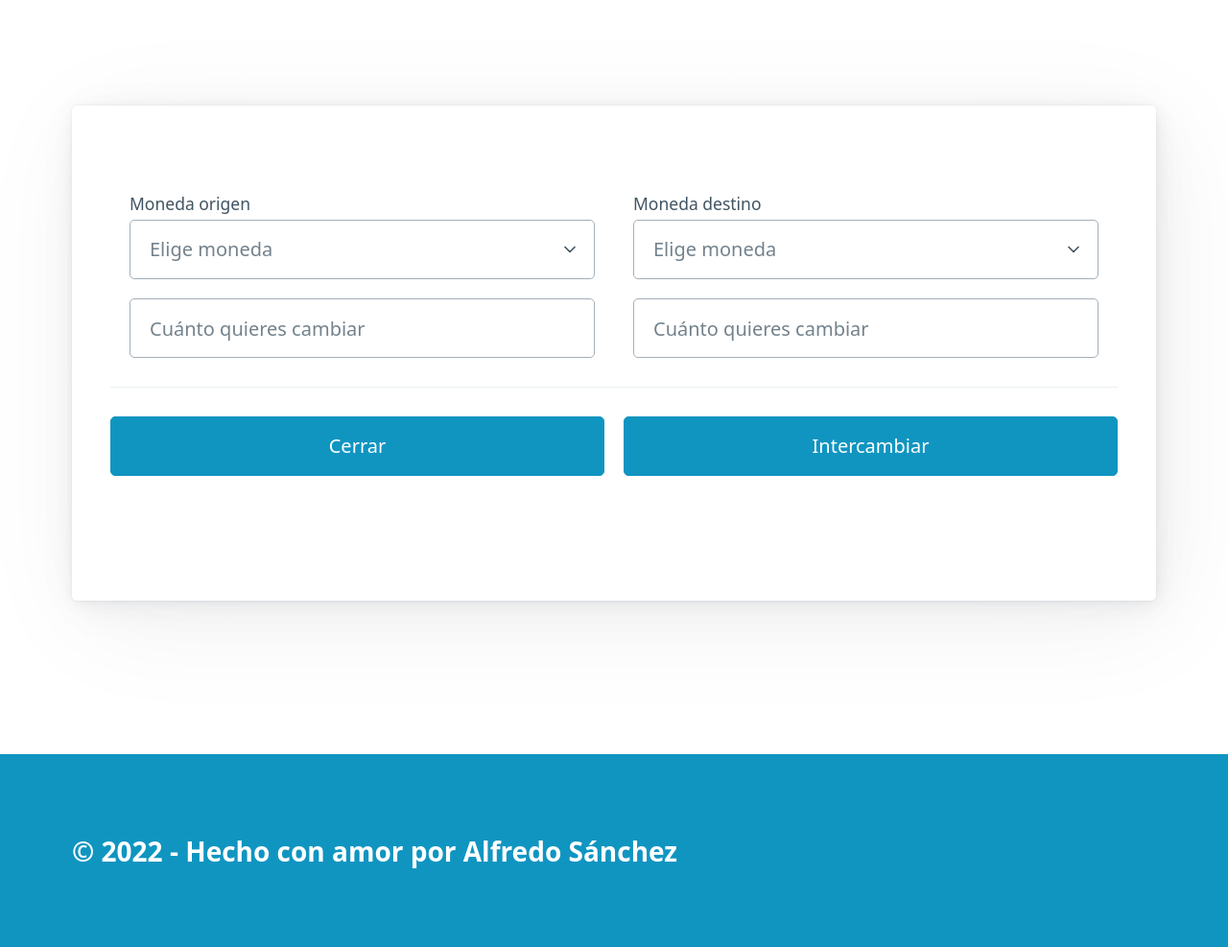
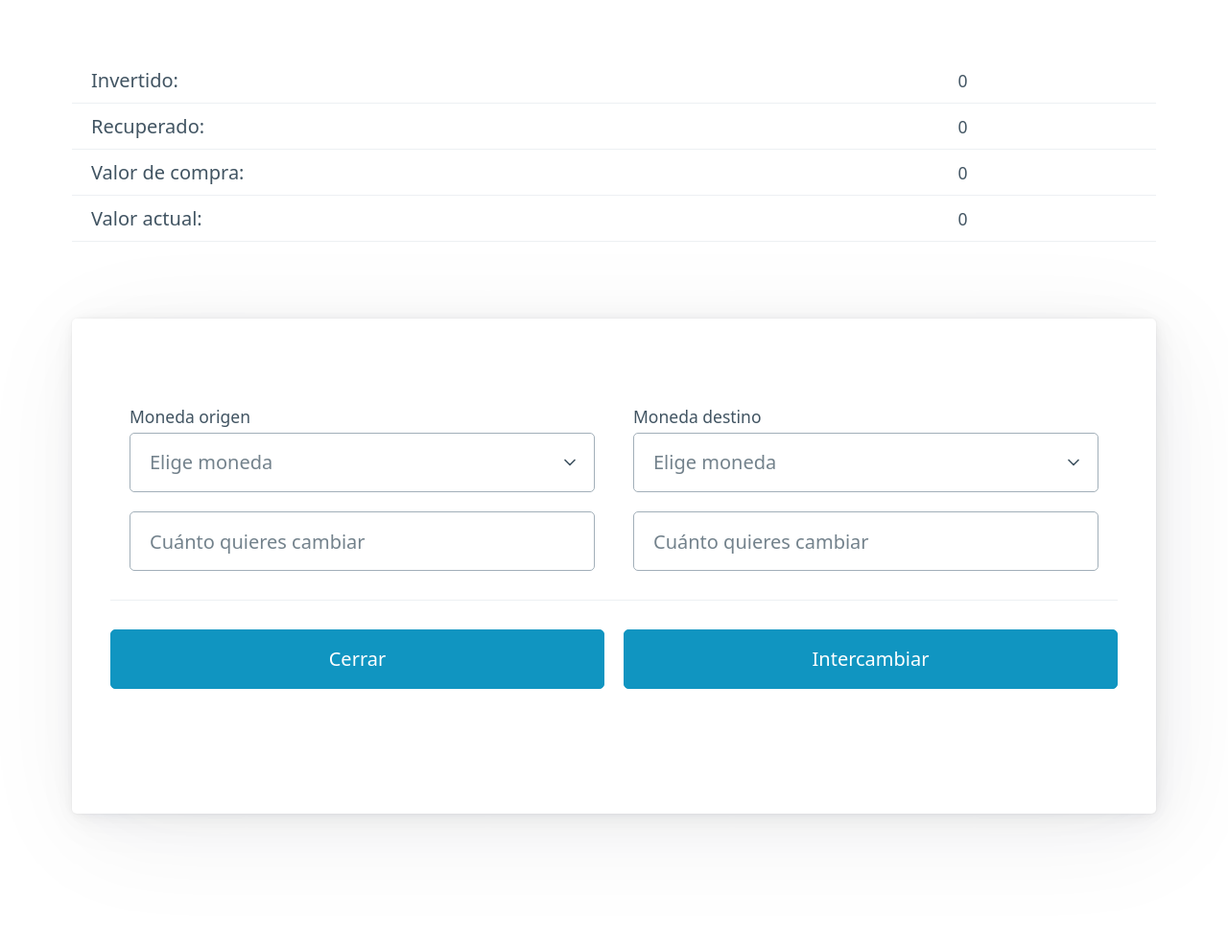
Before and after one commit to alfsan04/criptoexchange, a Flask app: page / in a window 1280 px wide. Shown: the part 370-1357 px from the top of the page at 96% size. Run offline with Flask 2, Linux system fonts and the light colour scheme; data that the repository does not hold is empty.

Commit message:
Actualización a falta de llamar al servidor para conseguir las cantidades invertidas, recuperadas y el valor de compra, así como el valor actual real con coinapi.io

```diff
--- a/exchange_ig/static/js/spa.js
+++ b/exchange_ig/static/js/spa.js
@@ -1,7 +1,7 @@
 peticion_todos = new XMLHttpRequest()
 peticion_alta = new XMLHttpRequest()
 
-cantidades = {};
+cantidades = {}
 let monedas = ["BTC","ETH","USDT","BNB","XRP","ADA","DOT","MATIC"];
 
 function peticion_todos_handler(){ //handler se traduce como manejador
@@ -16,16 +16,20 @@ function peticion_todos_handler(){ //handler se traduce como manejador
             cantidades = {};
             for (let i=0; i<monedas.length; i++) {
                 cantidades[monedas[i]] = 0;
-}
-
+            }
 
             clear_tab()
 
+
             for (let i=0; i<movimientos.length; i++) {
                 item = movimientos[i]
+                if (cantidades.hasOwnProperty(item.moneda_from)) {
+                    cantidades[item.moneda_from] -= item.cantidad_from
+                }
+                if (cantidades.hasOwnProperty(item.moneda_to)) {
+                    cantidades[item.moneda_to] += item.cantidad_to
+                }
 
-                cantidades[item.moneda_from] -= item.cantidad_from
-                cantidades[item.moneda_to] += item.cantidad_to
                 const trow = document.createElement("tr")
 
                 const tddate = document.createElement("td")
@@ -57,7 +61,7 @@ function peticion_todos_handler(){ //handler se traduce como manejador
 
                 const tdmoneda = document.createElement("td")
                 const tdcantidad = document.createElement("td")
-                if (cantidades[monedas[i]] != 0) {
+                if (cantidades[monedas[i]] && cantidades[monedas[i]] != 0) {
                     tdmoneda.innerHTML = monedas[i]
                     tdcantidad.innerHTML = cantidades[monedas[i]]
 
@@ -67,10 +71,44 @@ function peticion_todos_handler(){ //handler se traduce como manejador
 
                 cantidad_disponible.appendChild(trow)
             }
+            invest_state()
         } else {
             alert("Se ha producido un error en la consulta de movimientos")
         }
     }
+}
+
+//revisar la función, no funciona
+function invest_state(){
+    document.querySelector("#cantidad_invertida").innerHTML = ""
+    document.querySelector("#cantidad_recuperada").innerHTML = ""
+    document.querySelector("#valor_compra").innerHTML = ""
+    document.querySelector("#valor_actual").innerHTML = ""
+
+    estado_inversion = {"invertido": 0, "recuperado": 0, "valor_compra": 0, "valor_actual": 0}
+    //actualizar los valores, falta conseguir invertido, recuperado y valor de compra, es necesario recuperar los movimientos, por lo que hay que llamar al servidor
+    /*for (let i=0; i<movimientos.length; i++) {
+        item = movimientos[i]
+        if (item.moneda_from === "EUR") {
+            estado_inversion["invertido"] += item.cantidad_from
+        }else if (item.moneda_to === "EUR") {
+            estado_inversion["recuperado"] += item.cantidad_to
+        }
+    }
+    alert(estado_inversion.invertido)
+    estado_inversion["valor_compra"] = estado_inversion["invertido"] - estado_inversion["recuperado"]*/
+
+    let valores = Object.values(cantidades)
+
+    for (let i=0; i<valores.length; i++){
+        estado_inversion["valor_actual"] += valores[i]
+    }
+
+    document.querySelector("#cantidad_invertida").innerHTML = estado_inversion["invertido"]
+    document.querySelector("#cantidad_recuperada").innerHTML = estado_inversion["recuperado"]
+    document.querySelector("#valor_compra").innerHTML = estado_inversion["valor_compra"]
+    document.querySelector("#valor_actual").innerHTML = estado_inversion["valor_actual"]
+
 }
 
 function clear_tab(){
--- a/exchange_ig/templates/index.html
+++ b/exchange_ig/templates/index.html
@@ -32,6 +32,28 @@
             </table>
             <table id="cantidades_disponibles">
                 <tr></tr>
+            </table>
+            <table id="estado_inversion">
+                <tr>
+                    <th>Invertido:</th>
+                    <td id="cantidad_invertida">10</td>
+                </tr>
+
+                <tr>
+                    <th>Recuperado:</th>
+                    <td id="cantidad_recuperada">10</td>
+                </tr>
+
+                <tr>
+                    <th>Valor de compra:</th>
+                    <td id="valor_compra"></td>
+                </tr>
+
+                <tr>
+                    <th>Valor actual:</th>
+                    <td id="valor_actual"></td>
+                </tr>
+
             </table>
         </div>
         <article id="movement_detail" class="inactive">
```
